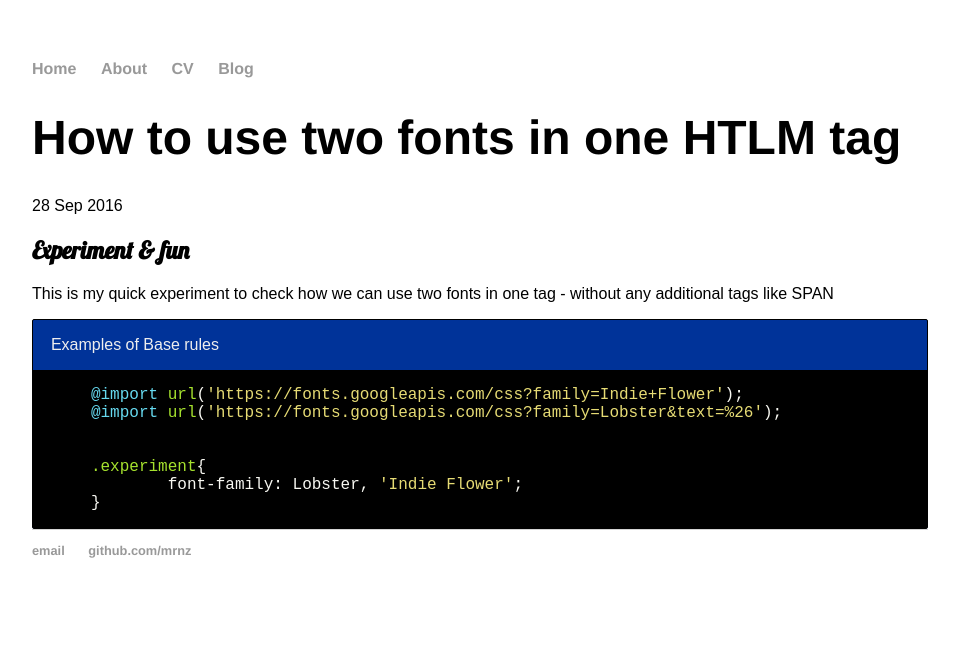
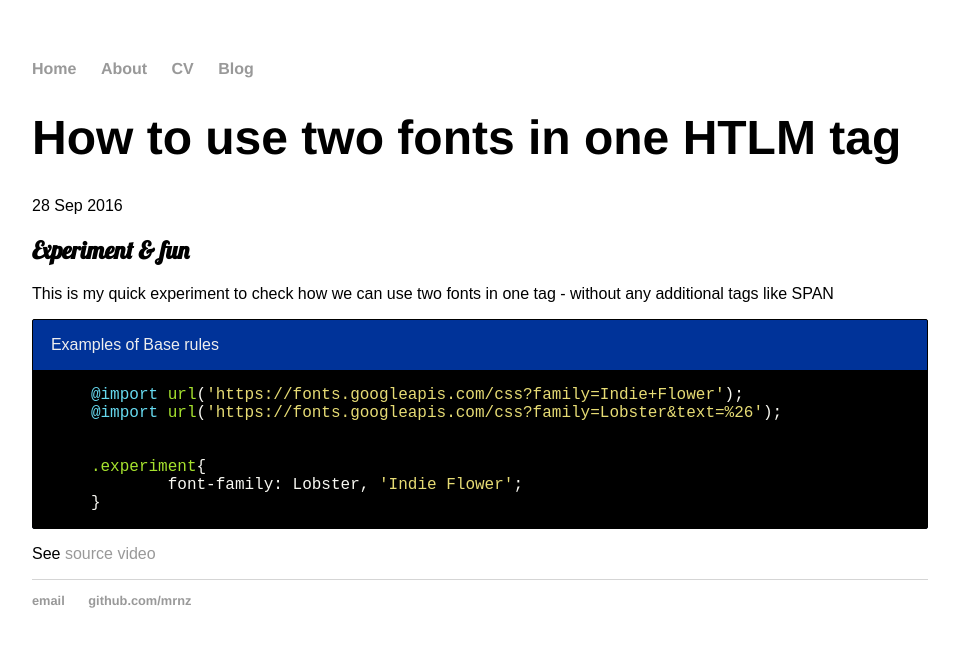
Before and after one commit to mrnz/mrnz.github.io, a Jekyll site: the page built from _posts/2016-09-28-two-fonts-in-one-word.md, in a window 1280 px wide. Shown: the top 647 px of the page, without its empty margins (160-1119 px from the left). Built offline with Jekyll 4.4.1, drawn with Linux system fonts in a browser that asks for light colours.

Commit message:
two fonts experiment

```diff
--- a/_posts/2016-09-28-two-fonts-in-one-word.md
+++ b/_posts/2016-09-28-two-fonts-in-one-word.md
@@ -23,3 +23,6 @@
 }{% endhighlight %}
 	</div>
 </div>
+
+
+See <a target="_blank" href="https://vimeo.com/101718785">source video</a>
```
